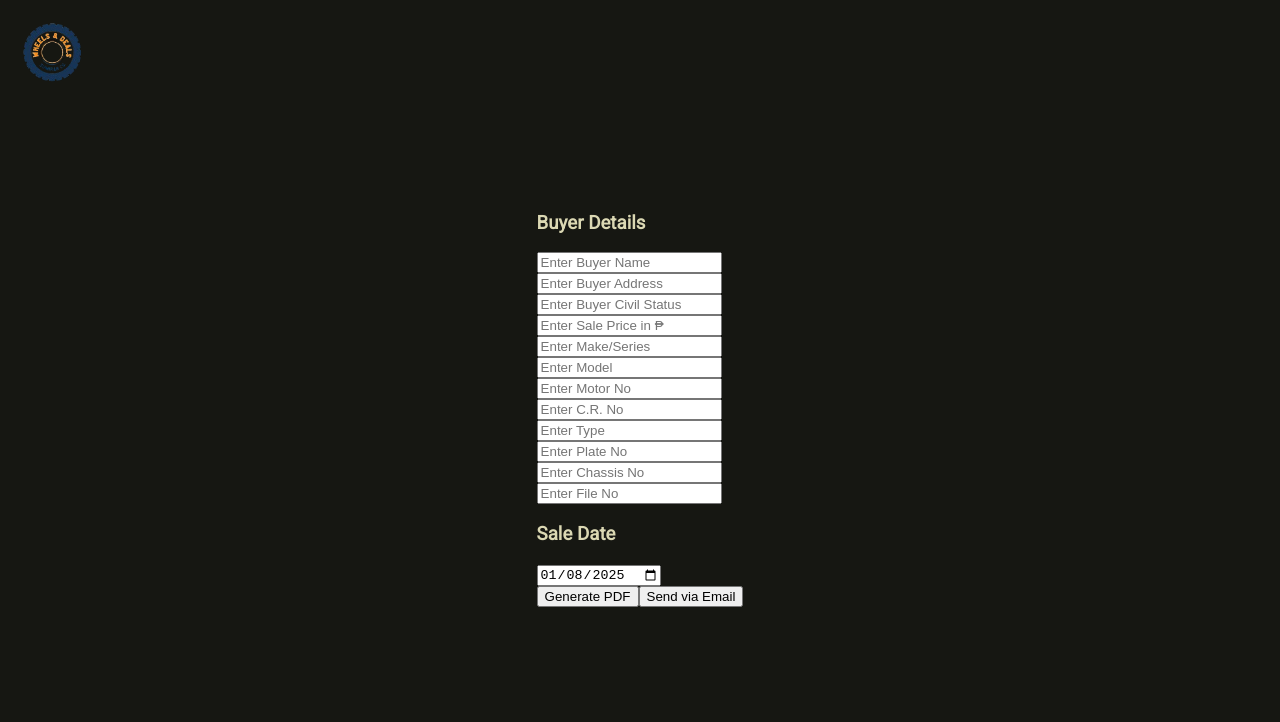
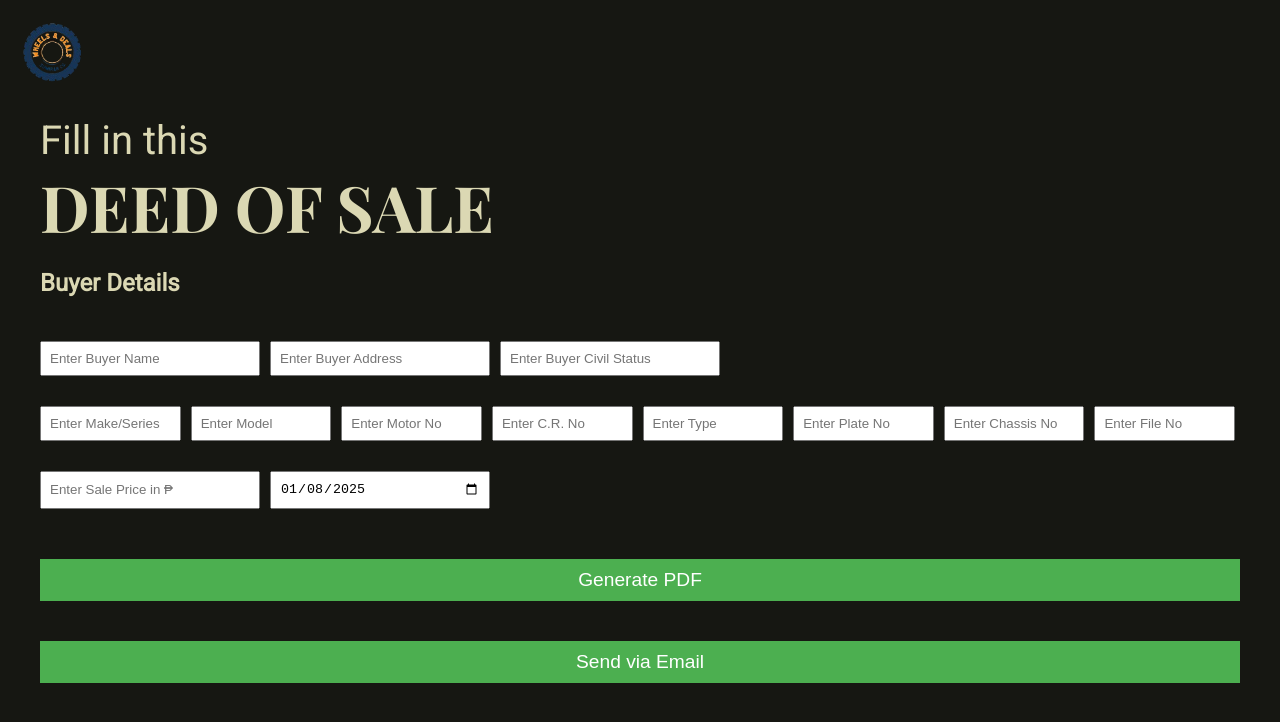
Before and after one commit to TrishaMinela/AutoDeedSale, a React (Create React App) app: page /deed-of-sale in a window 1280 px wide. Shown: the top 722 px of the page. Built offline with nearby package versions, Linux system fonts and the light colour scheme.

Commit message:
Added css for dos

```diff
--- a/src/Pages/DeedofSale.jsx
+++ b/src/Pages/DeedofSale.jsx
@@ -1,5 +1,6 @@
 import React from 'react';
 import { useState, useEffect } from 'react';
+import './dos.css';
 
 function DeedofSale() {
   // [Variable, function to update the state] = initial state
@@ -244,10 +245,14 @@ const handleActionChange = () => {
 
 
    return (
-    <div className="App">
+    <div className="dos-container">
+        <h2>Fill in this</h2>
+        <h1>DEED OF SALE</h1>
+
       <form onSubmit={handleSubmit}>
         {/* Buyer Details */}
         <h3>Buyer Details</h3>
+        <div className="buyer-details">
             <input
               type="text"
               value={buyerName}
@@ -266,17 +271,12 @@ const handleActionChange = () => {
               onChange={(e) => setBuyerCivilStatus(e.target.value)}
               placeholder="Enter Buyer Civil Status"
             /><br />
+        </div>
 
-        <input
-          type="number"
-          value={salePrice}
-          onChange={(e) => setSalePrice(e.target.value)}
-          step="0.01"
-          min="0"
-          placeholder="Enter Sale Price in ₱"
-        /><br />
+
 
         {/* Vehicle Info */}
+        <div className="vehicle-details">
             <input
               type="text"
               value={makeSeries}
@@ -325,6 +325,8 @@ const handleActionChange = () => {
               onChange={(e) => setFileNo(e.target.value)}
               placeholder="Enter File No"
             /><br />
+        </div>
+
 
         {/* Witness Details
         <h3>Witnesses</h3>
@@ -341,12 +343,22 @@ const handleActionChange = () => {
           placeholder="Enter Witness 2 Name"
         /><br /> */}
 
-        <h3>Sale Date</h3>
+        <div className = "sale-details">
+            <input
+            type="number"
+            value={salePrice}
+            onChange={(e) => setSalePrice(e.target.value)}
+            step="0.01"
+            min="0"
+            placeholder="Enter Sale Price in ₱"
+          /><br />
           <input
             type="date"
             value={dateOfSale}
             onChange={(e) => setDateOfSale(e.target.value)}
           /><br />
+        </div>
+
 
         {/* Submit Buttons */}
         <button type="submit">Generate PDF</button>
--- /dev/null
+++ b/src/Pages/dos.css
@@ -0,0 +1,44 @@
+.dos-container h1, .dos-container h2 {
+  width: 100%;
+  margin: 0;
+  padding: 0;
+}
+
+.buyer-details, .sale-details, .vehicle-details {
+  display: flex;
+  gap: 5px;
+  max-width: 1200px;
+}
+
+.buyer-details input, .vehicle-details input, .sale-details input {
+  width: 100%;
+  max-width: 200px;
+  margin-bottom: 10px;
+  padding: 8px;
+}
+
+form {
+  display: flex;
+  flex-direction: column;
+  gap: 20px;
+}
+
+h3 {
+  margin-top: 20px;
+  font-size: 1.5rem;
+}
+
+button {
+  padding: 10px;
+  background-color: #4CAF50;
+  color: white;
+  border: none;
+  cursor: pointer;
+  margin-top: 20px;
+  font-size: 1.2rem;
+  transition: background-color 0.3s ease;
+}
+
+button:hover {
+  background-color: #45a049;
+}
--- a/src/Pages/vehicle.css
+++ b/src/Pages/vehicle.css
@@ -1,14 +1,8 @@
-@import url('https://fonts.googleapis.com/css2?family=Playfair+Display:wght@700&family=Roboto:wght@400&display=swap');
-
 body {
-  margin: 0;
-  font-family: 'Roboto', sans-serif;
-  background-color: #161712;
-  color: #DBD8B3;
   display: flex;
   justify-content: center;
   align-items: center;
-  height: 100vh; /* Ensures full viewport height */
+  height: 100vh;
 }
 
 .vehicle-container {
@@ -16,7 +10,7 @@ body {
   justify-content: space-between;
   padding: 0 5%;
   width: 100%;
-  max-width: 1200px; /* Optional: restrict maximum width */
+  max-width: 1200px;
 }
 
 .left-content {
@@ -25,19 +19,6 @@ body {
   padding-left: 50px;
 }
 
-.left-content h2 {
-  font-size: 2.5rem;
-  font-family: 'Roboto', sans-serif;
-  font-weight: 1;
-  margin: 0;
-}
-
-.left-vehicle-content h1 {
-  font-size: 3.5rem;
-  font-family: 'Playfair Display', serif;
-  margin: 0;
-  width: 300px;
-}
 
 .left-vehicle-content h3 {
   font-size: 1.8rem;
```
Lines whose indentation alone changed are shown as unchanged.
